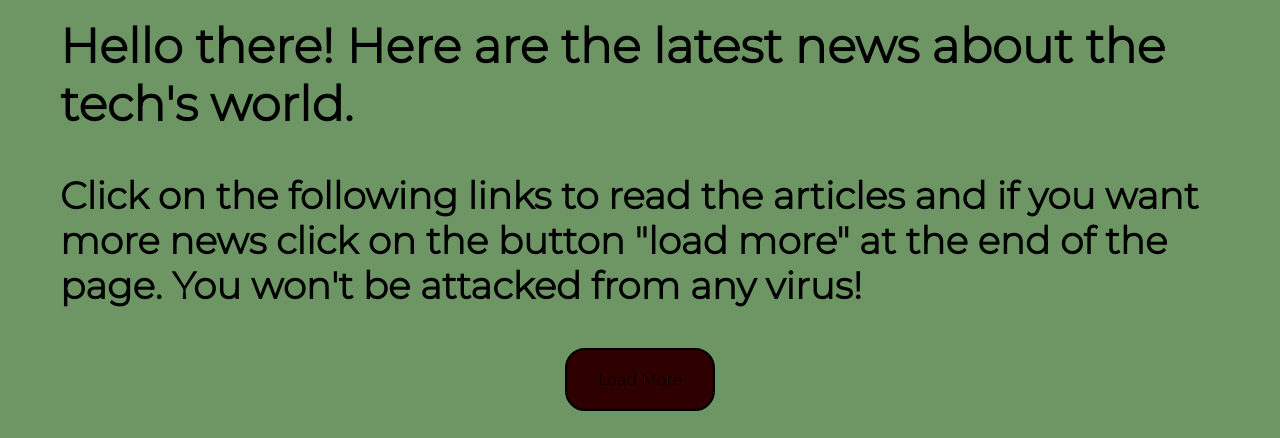
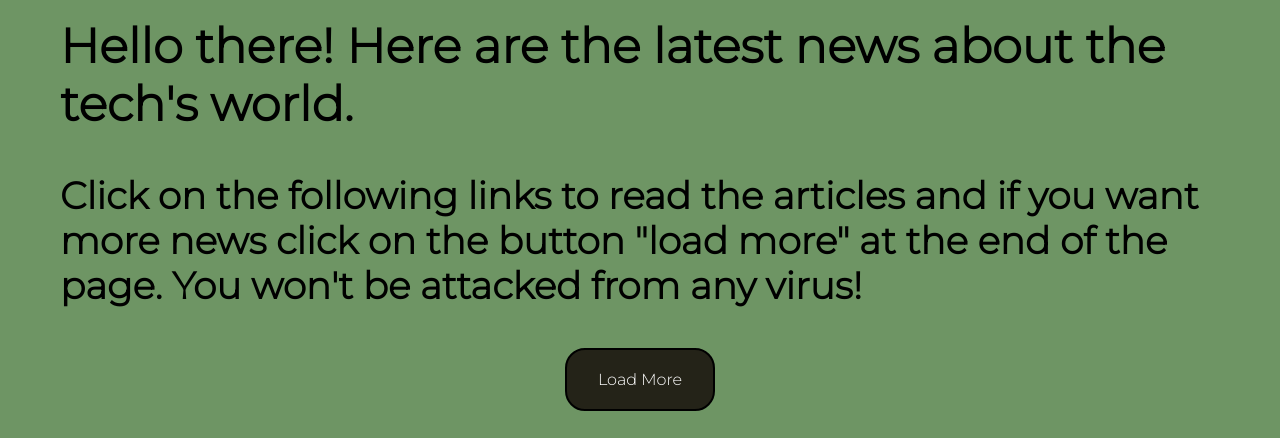
Before and after one commit to gioarca/javascript_advanced, a website: page index.html in a window 1280 px wide. In both pictures the pointer is over the button "Load More". Shown: the part 161-599 px from the top of the page. Drawn offline with Linux system fonts and the light colour scheme; no server answers.

Commit message:
Update style.css

```diff
--- a/ASSETS/CSS/style.css
+++ b/ASSETS/CSS/style.css
@@ -11,7 +11,7 @@
 }
 
 #anchor {
-    color: #2E0000;
+    color: #242318;
 }
 
 #load-more-btn {
@@ -30,8 +30,8 @@
 }
 
 #load-more-btn:hover {
-    background-color: #2E0000; /* Red */
-    color: black;
+    background-color: #242318; /* Red */
+    color: white;
   }
 
 #load-more-btn:active {
```
